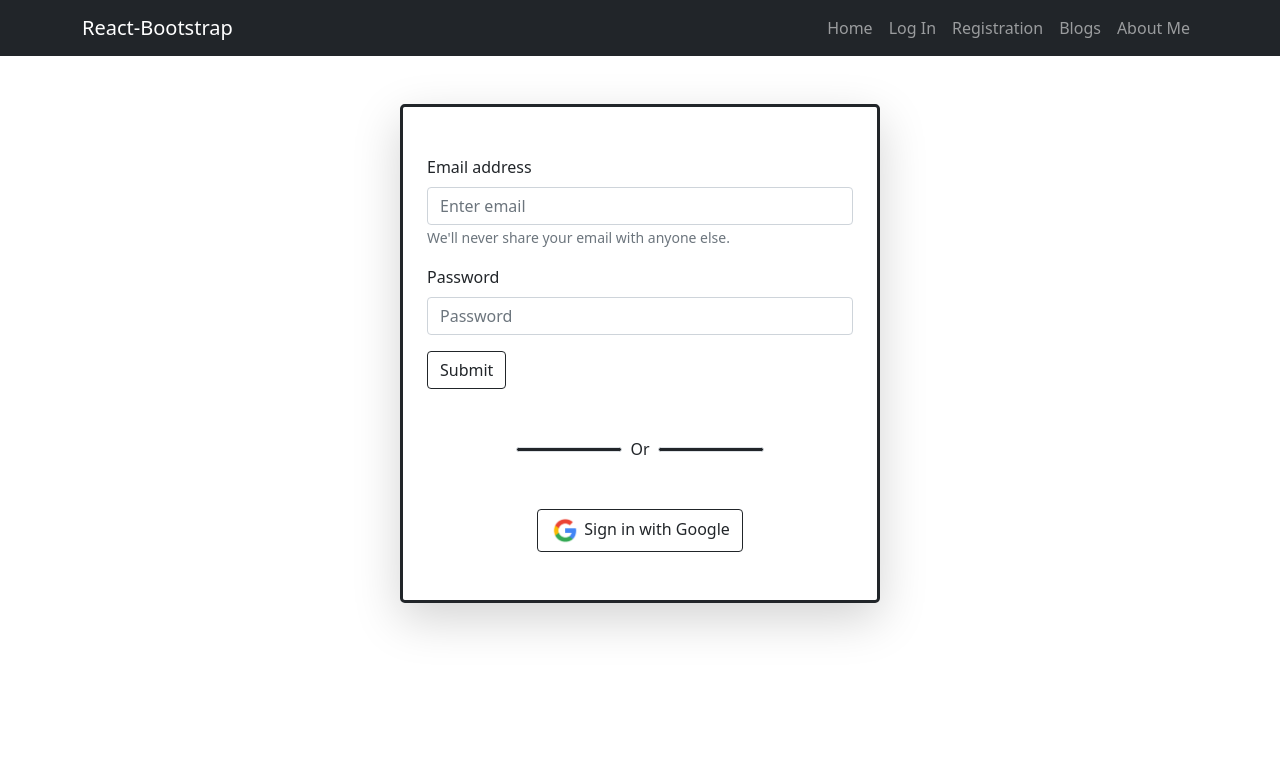
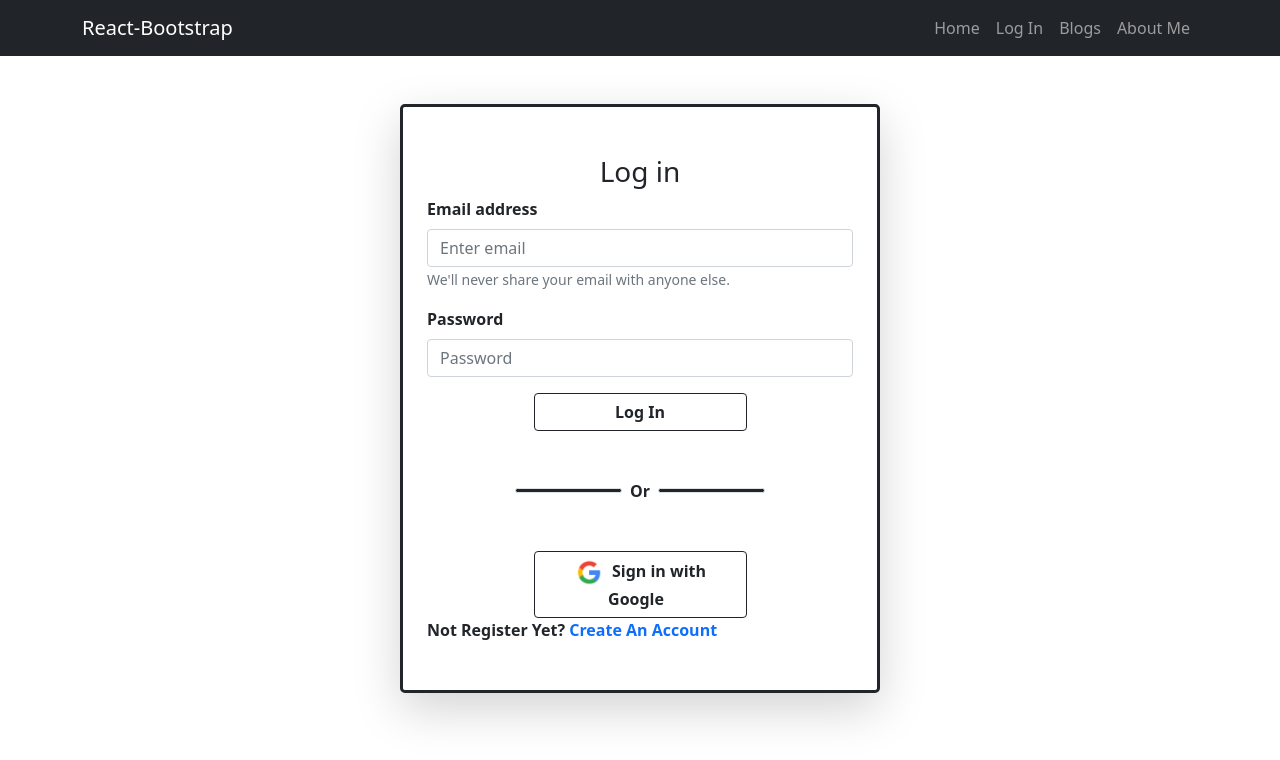
Before and after one commit to zilani131/independent-service-provider, a React (Create React App) app: page /login in a window 1280 px wide. Shown: the top 760 px of the page. Built offline with nearby package versions, Linux system fonts and the light colour scheme; no server answers.

Commit message:
login and registration functionality done

```diff
--- a/src/Components/Navbar/Navbar.js
+++ b/src/Components/Navbar/Navbar.js
@@ -3,8 +3,13 @@ import Navbar from 'react-bootstrap/Navbar'
 import {Container, Nav } from "react-bootstrap";
 
 import { Link } from "react-router-dom";
+import { useAuthState } from "react-firebase-hooks/auth";
+import auth from "../../firebase.init";
+import { signOut } from "firebase/auth";
 
 const NavBar = () => {
+  const [user, loading, error] = useAuthState(auth);
+
   return (
     <div>
       <Navbar collapseOnSelect expand="lg" bg="dark" variant="dark">
@@ -14,8 +19,9 @@ const NavBar = () => {
           <Navbar.Collapse id="responsive-navbar-nav">
             <Nav variant="white" defaultActiveKey="/home" className="ms-auto">
              <Nav.Link eventKey="link-1" as={Link} to='/home'>Home</Nav.Link>
-              <Nav.Link eventKey="link-2" as={Link} to='/login'>Log In</Nav.Link>
-              <Nav.Link eventKey="link-3" as={Link} to='/registration'>Registration</Nav.Link>
+              {user?<Nav.Link eventKey="link-2" onClick={()=>signOut(auth)} >Sign out</Nav.Link>:
+               <Nav.Link eventKey="link-2" as={Link} to='/login'>Log In</Nav.Link> }
+
               <Nav.Link eventKey="link-4" as={Link} to='/blogs'>Blogs</Nav.Link>
               <Nav.Link eventKey="link-5" as={Link} to='/aboutme'>About Me</Nav.Link>
             </Nav>
--- a/src/Components/Pages/Login/Login.js
+++ b/src/Components/Pages/Login/Login.js
@@ -1,26 +1,45 @@
-import React from "react";
+import React, { useRef } from "react";
 import Form from "react-bootstrap/Form";
-import google from "../../../Utilities/Logo/google.png"
+import google from "../../../Utilities/Logo/google.png";
 import Button from "react-bootstrap/Button";
+import { useSignInWithEmailAndPassword, useSignInWithGoogle } from "react-firebase-hooks/auth";
+
+import auth from "../../../firebase.init";
+import { Link } from "react-router-dom";
 const Login = () => {
+  const emailRef = useRef("");
+  const passwordRef = useRef("");
+  const [signInWithEmailAndPassword, user, loading, error] =
+    useSignInWithEmailAndPassword(auth);
+    const handleLogIn = (e) => {
+        e.preventDefault();
+        const email = emailRef.current.value;
+        const password = passwordRef.current.value;
+        signInWithEmailAndPassword(email,password)}
+        const [signInWithGoogle, loading1] = useSignInWithGoogle(auth);
   return (
     <div className="w-75 mx-auto">
-      <Form className="w-50 mx-auto border border-3 border-dark rounded-3 py-5 px-4 my-5 shadow-lg ">
+      <Form onSubmit={handleLogIn} className="w-50 mx-auto border border-3 border-dark rounded-3 py-5 px-4 my-5 shadow-lg ">
+        <h3 className="text-center">Log in</h3>
         <Form.Group className="mb-3" controlId="formBasicEmail">
-          <Form.Label>Email address</Form.Label>
-          <Form.Control type="email" placeholder="Enter email" required />
+          <Form.Label className="fw-bold">Email address</Form.Label>
+          <Form.Control ref={emailRef} type="email" placeholder="Enter email" required />
           <Form.Text className="text-muted">
             We'll never share your email with anyone else.
           </Form.Text>
         </Form.Group>
 
         <Form.Group className="mb-3" controlId="formBasicPassword">
-          <Form.Label>Password</Form.Label>
-          <Form.Control type="password" placeholder="Password" required/>
+          <Form.Label className="fw-bold">Password</Form.Label>
+          <Form.Control ref={passwordRef} type="password" placeholder="Password" required />
         </Form.Group>
 
-        <Button variant="outline-dark" type="submit">
-          Submit
+        <Button
+          className="d-block mx-auto w-50 fw-bold"
+          variant="outline-dark"
+          type="submit"
+        >
+         Log In
         </Button>
         <div>
           <div className="d-flex align-items-center justify-content-center my-5">
@@ -28,7 +47,7 @@ const Login = () => {
               style={{ height: "5px" }}
               className="w-25 bg-dark border rounded"
             ></div>
-            <div className="mx-2">Or</div>
+            <div className="mx-2 fw-bold">Or</div>
             <div
               style={{ height: "5px" }}
               className="w-25 bg-dark border rounded"
@@ -36,8 +55,16 @@ const Login = () => {
           </div>
         </div>
         <div>
-        <Button className="d-block mx-auto" variant="outline-dark"> <span><img style={{width:"30px"}} src={google} alt="" /></span> Sign in with Google</Button>
+          <Button onClick={() => signInWithGoogle()} className="d-block mx-auto w-50 fw-bold" variant="outline-dark">
+            {" "}
 
+              <img style={{ width: "30px" }} src={google} alt="" />
+
+           <span className="fw-bold mx-2">Sign in with Google</span>
+          </Button>
+          <div>
+              <span className="fw-bold text-center">Not Register Yet? <Link className="text-decoration-none" to="/registration"> Create An Account</Link> </span>
+          </div>
         </div>
       </Form>
     </div>
--- a/src/Components/Pages/Registration/Registration.js
+++ b/src/Components/Pages/Registration/Registration.js
@@ -1,35 +1,112 @@
-import React from 'react';
+import React, { useRef, useState } from "react";
 import Form from "react-bootstrap/Form";
-import google from "../../../Utilities/Logo/google.png"
+import google from "../../../Utilities/Logo/google.png";
 import Button from "react-bootstrap/Button";
+import { Link } from "react-router-dom";
+import {
+  useCreateUserWithEmailAndPassword,
+  useSignInWithGoogle,
+  useUpdateProfile,
+} from "react-firebase-hooks/auth";
+import auth from "../../../firebase.init";
 const Registration = () => {
+  const [error, setError] = useState("");
+  const [agree, setAgree] = useState(false);
+  const emailRef = useRef("");
+  const passwordRef = useRef("");
+  const confirmPwRef = useRef("");
+  const nameRef = useRef("");
+  //    sign in with google
+  const [signInWithGoogle, loading1] = useSignInWithGoogle(auth);
+  const [updateProfile, updating] = useUpdateProfile(auth);
+  const [createUserWithEmailAndPassword, user, loading] =
+    useCreateUserWithEmailAndPassword(auth);
+  const handleChecked = (e) => {
+    setAgree(!agree);
+  };
+  const handleRegistration = (e) => {
+    e.preventDefault();
+    const displayName = nameRef.current.value;
+    const email = emailRef.current.value;
+    const password = passwordRef.current.value;
+    const confirmPw = confirmPwRef.current.value;
+    if (password.length < 6) {
+      setError("Password must have 6 character or more");
+      return;
+    }
+    if (password !== confirmPw) {
+      setError("Password don't match");
+      return;
+    }
+    updateProfile({ displayName });
+    createUserWithEmailAndPassword(email, password);
+  };
+  console.log(user);
+
   return (
     <div className="w-75 mx-auto">
-        <Form className="w-50 mx-auto border border-3 border-dark rounded-3 py-5 px-4 my-5 shadow-lg ">
-            <h3 className='text-center'>Creat New Account</h3>
+      <Form
+        onSubmit={handleRegistration}
+        className="w-50 mx-auto border border-3 border-dark rounded-3 py-5 px-4 my-5 shadow-lg "
+      >
+        <h3 className="text-center">Creat New Account</h3>
         <Form.Group className="mb-3" controlId="formBasicEmail">
-            <Form.Label>Your name</Form.Label>
-            <Form.Control type="text" placeholder="Enter name" required />
+          <Form.Label className="fw-bold">Your name</Form.Label>
+          <Form.Control
+            ref={nameRef}
+            type="text"
+            placeholder="Enter name"
+            required
+          />
           <Form.Text className="text-muted">
             We'll never share your email with anyone else.
           </Form.Text>
         </Form.Group>
         <Form.Group className="mb-3" controlId="formBasicEmail">
-            <Form.Label>Email address</Form.Label>
-            <Form.Control type="email" placeholder="Enter email" required />
+          <Form.Label className="fw-bold">Email address</Form.Label>
+          <Form.Control
+            ref={emailRef}
+            type="email"
+            placeholder="Enter email"
+            required
+          />
           <Form.Text className="text-muted">
             We'll never share your email with anyone else.
           </Form.Text>
         </Form.Group>
 
         <Form.Group className="mb-3" controlId="formBasicPassword">
-            <Form.Label>Password</Form.Label>
-            <Form.Control type="password" placeholder="Password" required/>
+          <Form.Label className="fw-bold">Password</Form.Label>
+          <Form.Control
+            ref={passwordRef}
+            type="password"
+            placeholder="Password"
+            required
+          />
+        </Form.Group>
+        <Form.Group className="mb-3" controlId="formBasicPassword">
+          <Form.Label className="fw-bold">Confirm Password</Form.Label>
+          <Form.Control
+            ref={confirmPwRef}
+            type="password"
+            placeholder="Password"
+            required
+          />
+          <h4 className="text-center text-danger">{error}</h4>
         </Form.Group>
         <Form.Group className="mb-3" controlId="formBasicCheckbox ">
-            <Form.Check type="checkbox" label="Check me out" />
+          <Form.Check
+            onClick={handleChecked}
+            type="checkbox"
+            label="Check me out"
+          />
         </Form.Group>
-          <Button variant="outline-dark" type="submit">
+        <Button
+          disabled={!agree}
+          type="submit"
+          className="d-block mx-auto w-50 fw-bold"
+          variant="outline-dark "
+        >
           Create an Account
         </Button>
         <div>
@@ -46,8 +123,16 @@ const Registration = () => {
           </div>
         </div>
         <div>
-          <Button className="d-block mx-auto" variant="outline-dark"> <span><img style={{width:"30px"}} src={google} alt="" /></span> Sign up with Google</Button>
+          <Button onClick={() => signInWithGoogle()} className="d-block mx-auto w-50" variant="outline-dark">
+            {" "}
 
+              <img style={{ width: "30px" }} src={google} alt="" />
+
+           <span className="mx-1 fw-bold">Sign up with Google</span>
+          </Button>
+          <div>
+          <span className="text-center d-block my-3 fw-bold">Already have an Account? <Link className="text-decoration-none" to="/login"> Log in</Link> </span>
+          </div>
         </div>
       </Form>
     </div>
```
Lines whose indentation alone changed are shown as unchanged.
